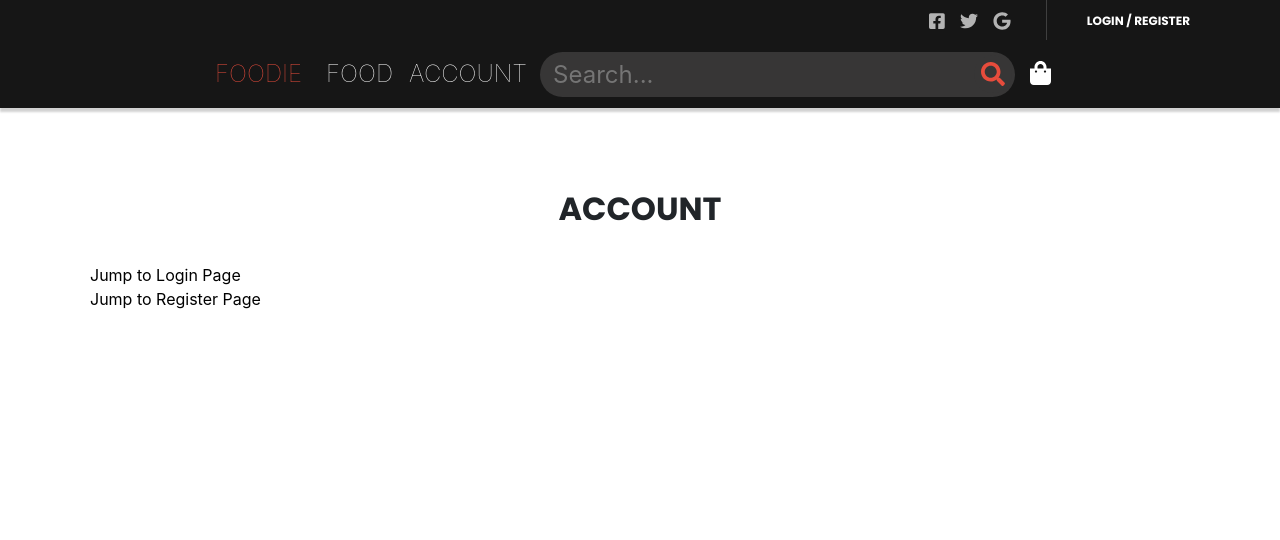
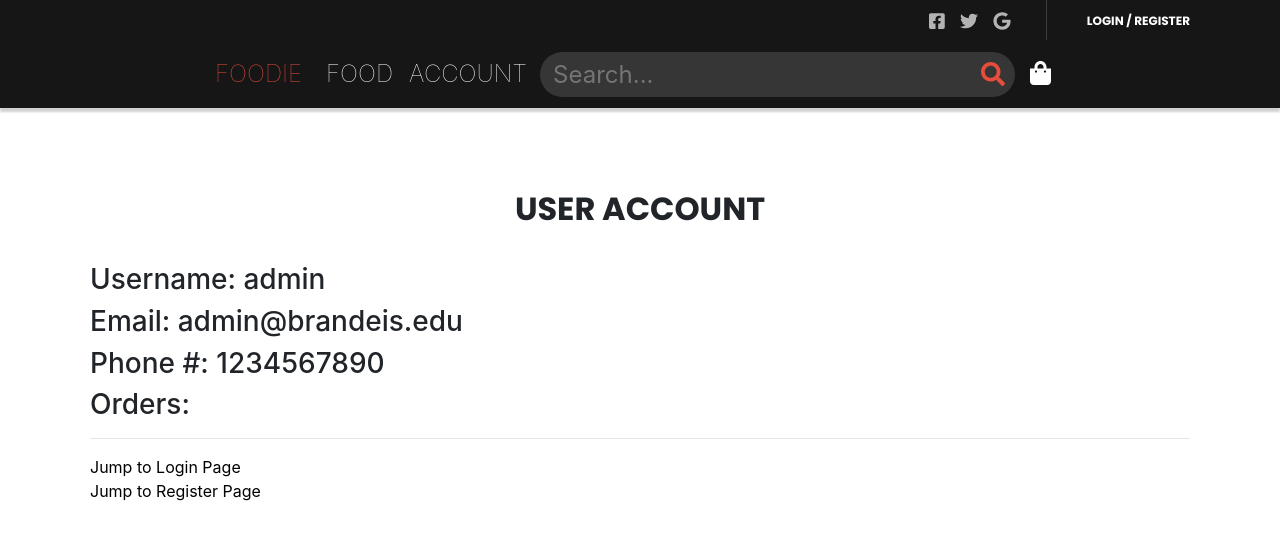
Before and after one commit to Alicia-Sheng/Foodie-WebVersion, a React app: page /account in a window 1280 px wide. Shown: the top 540 px of the page. Built offline with nearby package versions, Linux system fonts and the light colour scheme.

Commit message:
Move Account.js into folder

```diff
--- a/src/Account.js
+++ /dev/null
@@ -1,25 +0,0 @@
-import React from 'react'
-import { Link } from "react-router-dom";
-
-import './style.css'
-
-const Account = () => {
-  return (
-    <section>
-      <div className="block">
-          <div className="title-wrapper text-center">
-              <div className="title-inner">
-                <h2 itemProp="headline">Account</h2>
-              </div>
-          </div>
-          <div className="container">
-              <Link to="/login" className="link">Jump to Login Page</Link>
-              <br></br>
-              <Link to="/register" className="link">Jump to Register Page</Link>
-          </div>
-      </div>
-    </section>
-  )
-}
-
-export default Account
--- /dev/null
+++ b/src/components/Account/Account.js
@@ -0,0 +1,46 @@
+import React from 'react'
+import { Link } from "react-router-dom";
+import Profile from "./Profile";
+
+class Account extends React.Component{
+
+  constructor(props){
+    super(props);
+    this.state = {
+      fields: {
+        "username" : "admin",
+        "password" : "111111",
+        "email" : "admin@brandeis.edu",
+        "phone" : "1234567890",
+        "orders":[
+          {"id":"1234", "status":"Ready"},
+          {"id":"2345", "status":"Picked up"}
+        ]
+      },
+      errors: {}
+    };
+  }
+
+  render(){
+    return (
+      <section>
+        <div className="block">
+            <div className="title-wrapper text-center">
+                <div className="title-inner">
+                  <h2 itemProp="headline">User Account</h2>
+                </div>
+            </div>
+            <div className="container">
+              <Profile profile={this.state.fields}/>
+              <hr/>
+              <Link to="/login" className="link">Jump to Login Page</Link>
+              <br/>
+              <Link to="/register" className="link">Jump to Register Page</Link>
+            </div>
+        </div>
+      </section>
+    )
+  }
+}
+
+export default Account
--- /dev/null
+++ b/src/components/Account/Profile.js
@@ -0,0 +1,28 @@
+import React from 'react';
+import PropTypes from 'prop-types';
+
+const Profile = ({profile}) => {
+    return(
+        <div>
+            <h3>Username: {profile.username}</h3>
+            <h3>Email: {profile.email}</h3>
+            <h3>Phone #: {profile.phone}</h3>
+            <h3>Orders: </h3>
+        </div>
+    )
+}
+
+Profile.propTypes = {
+    profile: PropTypes.shape({
+        username: PropTypes.string,
+        password: PropTypes.string,
+        phone: PropTypes.string,
+        email: PropTypes.string,
+        orders: PropTypes.shape({
+            id: PropTypes.string,
+            status: PropTypes.string,
+        })
+    }).isRequired,
+};
+
+export default Profile
--- a/src/components/App.js
+++ b/src/components/App.js
@@ -11,7 +11,7 @@ import Einstein from './Menu/Einstein'
 import Starbucks from './Menu/Starbucks'
 
 import order from './Order/Order'
-import Account from '../Account'
+import Account from './Account/Account'
 import Login from './Account/Login'
 import Register from './Account/Register'
 
```
